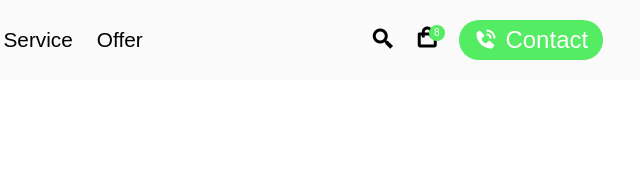
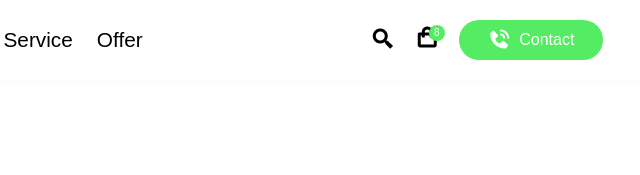
Before and after one commit to MominHussain123/Tailwind-CSS-website, a plain HTML site: page index.html in a window 1280 px wide. Shown: the top 175 px of the page, 562-1202 px from the left. Drawn offline with nearby package versions, Linux system fonts and the light colour scheme.

Commit message:
Assignment

```diff
--- a/index.html
+++ b/index.html
@@ -18,7 +18,7 @@
 </head>
 <body>
     <!-- HEADER SECTION START -->
-    <header class="flex w-full shadow-rgba(27, 31, 35, 0.04) 0px 1px 0px, rgba(255, 255, 255, 0.25) 0px 1px 0px inset;  bg-[#FAFAFA] h-[10vh] justify-between items-center fixed z-40 top-0 left-0 right-0 py-[2rem] md:px-[9%] px-[4%]">
+    <header class="flex w-full shadow-[0_5px_10px_-15px_rgba(0,0,0.3)] bg-[#fff] h-[10vh] justify-between items-center fixed z-40 top-0 left-0 right-0 py-[2rem] md:px-[9%] px-[4%]">
         <div class="logo">
             <a href="#" class="uppercase font-black"><span class=" bg-[#53EC62] text-[#fff] font-bold px-2 py-1 rounded">f</span>oodi</a>
         </div>
@@ -40,7 +40,7 @@
                 </div>
             </div>
             <div class=" w-32 md:w-[9rem] h-10 bg-[#53EC62] top-[25rem] rounded-none md:rounded-[2rem] absolute right-0 flex justify-center sm:gap-2 sm:flex items-center md:static hover:bg-[#000]">
-                <i class='bx bxs-phone-call text-[1.5rem] text-[#fff]'></i> <button class="text-[#fff] text-2xl">Contact</button>
+                <i class='bx bxs-phone-call text-[1.5rem] text-[#fff]'></i> <button class="text-[#fff] text-[1rem]">Contact</button>
             </div>
             <div class="menu flex md:hidden flex-col  justify-center items-center gap-y-[5px] cursor-pointer z-20">
                 <div class="line1 w-[25px] h-[2px] bg-[#53EC62] block transition-[0.3s]"></div>
```
